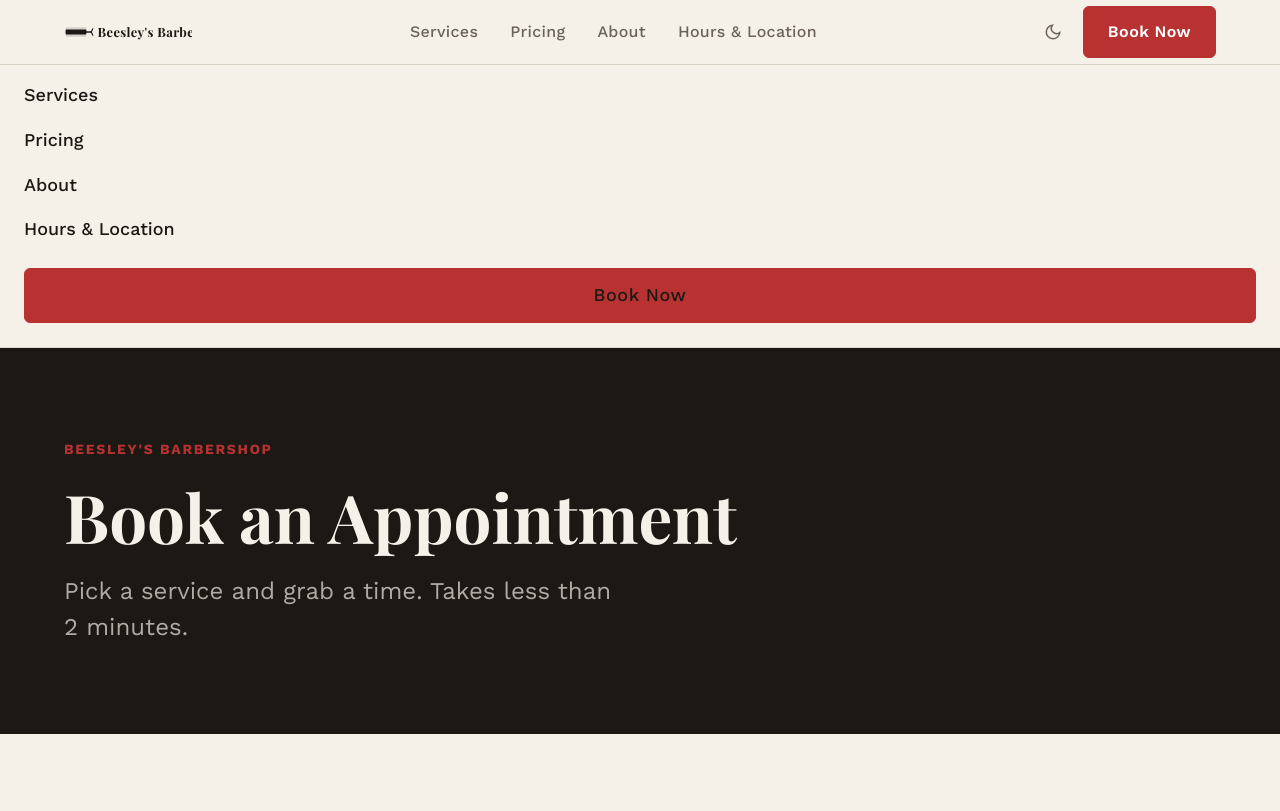
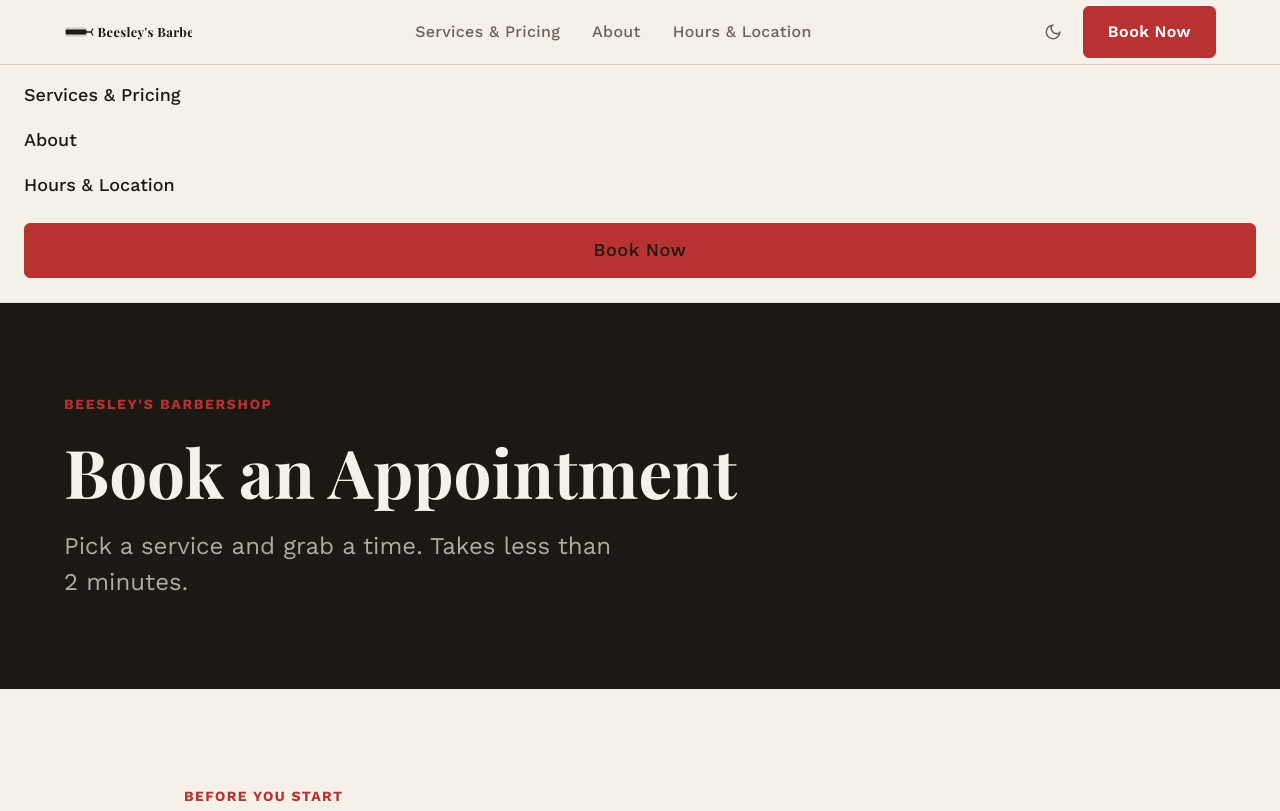
Before and after one commit to wbraucher/Beesley-Barbershop-Website, a plain HTML site: page booking.html in a window 1280 px wide. Shown: the top 811 px of the page. Drawn offline with nearby package versions, Linux system fonts and the light colour scheme; a web font is replaced by a local one.

Commit message:
Update booking.html

```diff
--- a/booking.html
+++ b/booking.html
@@ -262,8 +262,7 @@
     </a>
 
     <nav class="nav__links" aria-label="Primary navigation">
-        <a href="/#services">Services</a>
-        <a href="/services">Pricing</a>
+      <a href="/services">Services &amp; Pricing</a>
       <a href="/about">About</a>
       <a href="/contact">Hours &amp; Location</a>
     </nav>
@@ -274,7 +273,7 @@
           <path d="M21 12.79A9 9 0 1 1 11.21 3 7 7 0 0 0 21 12.79z"/>
         </svg>
       </button>
-        <a href="/booking" class="btn btn--primary nav__cta" aria-current="page">Book Now</a>
+      <a href="/booking" class="btn btn--primary nav__cta">Book Now</a>
       <button class="nav__hamburger" aria-label="Open menu" aria-expanded="false" aria-controls="mobile-menu">
         <span></span><span></span><span></span>
       </button>
@@ -282,11 +281,10 @@
   </div>
 
   <div class="nav__mobile" id="mobile-menu" hidden>
-      <a href="/#services">Services</a>
-      <a href="/services">Pricing</a>
+    <a href="/services">Services &amp; Pricing</a>
     <a href="/about">About</a>
     <a href="/contact">Hours &amp; Location</a>
-      <a href="/booking" class="btn btn--primary" aria-current="page" style="margin-top:var(--space-2);">Book Now</a>
+    <a href="/booking" class="btn btn--primary" style="margin-top:var(--space-2);">Book Now</a>
   </div>
 </header>
 
```
Lines whose indentation alone changed are shown as unchanged.
